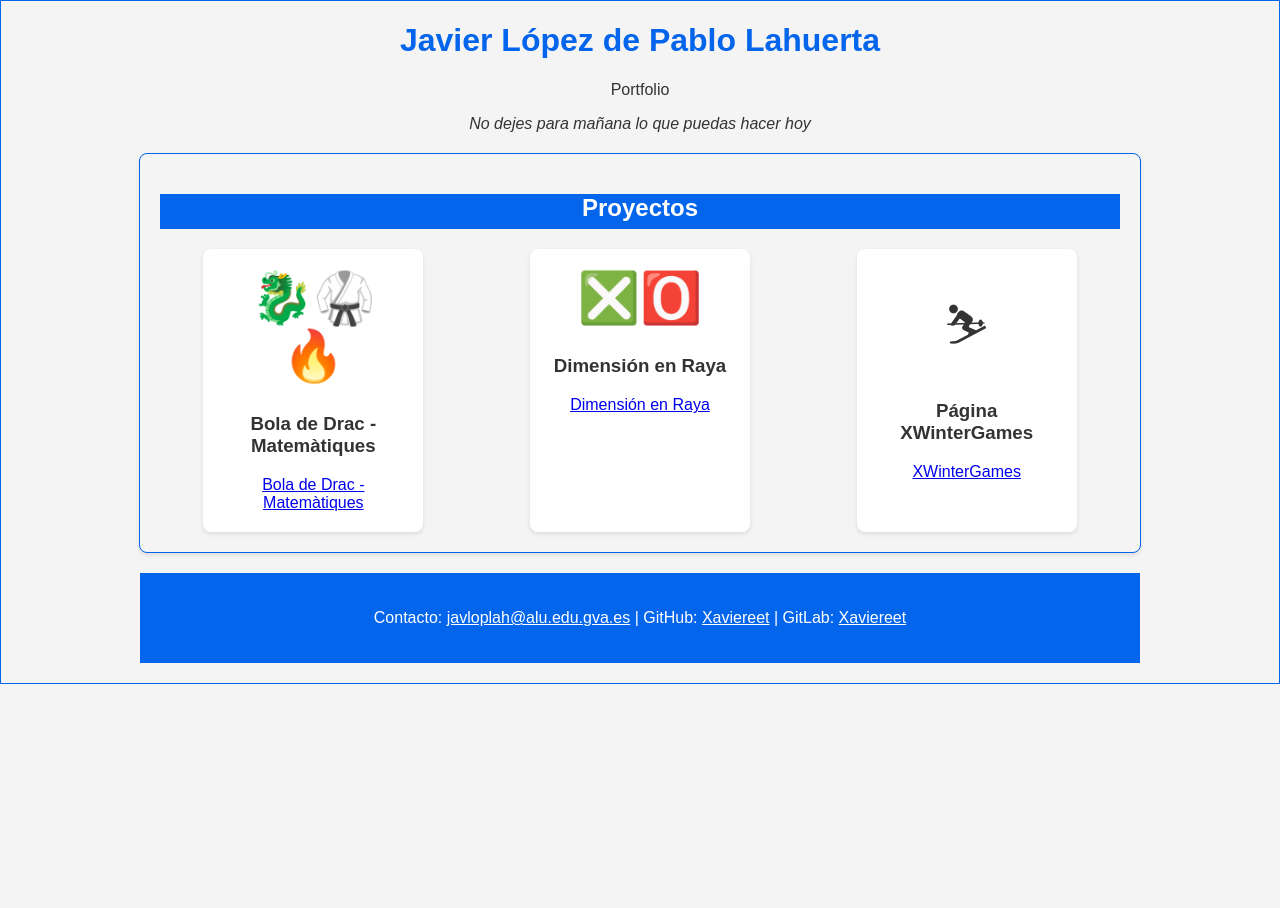
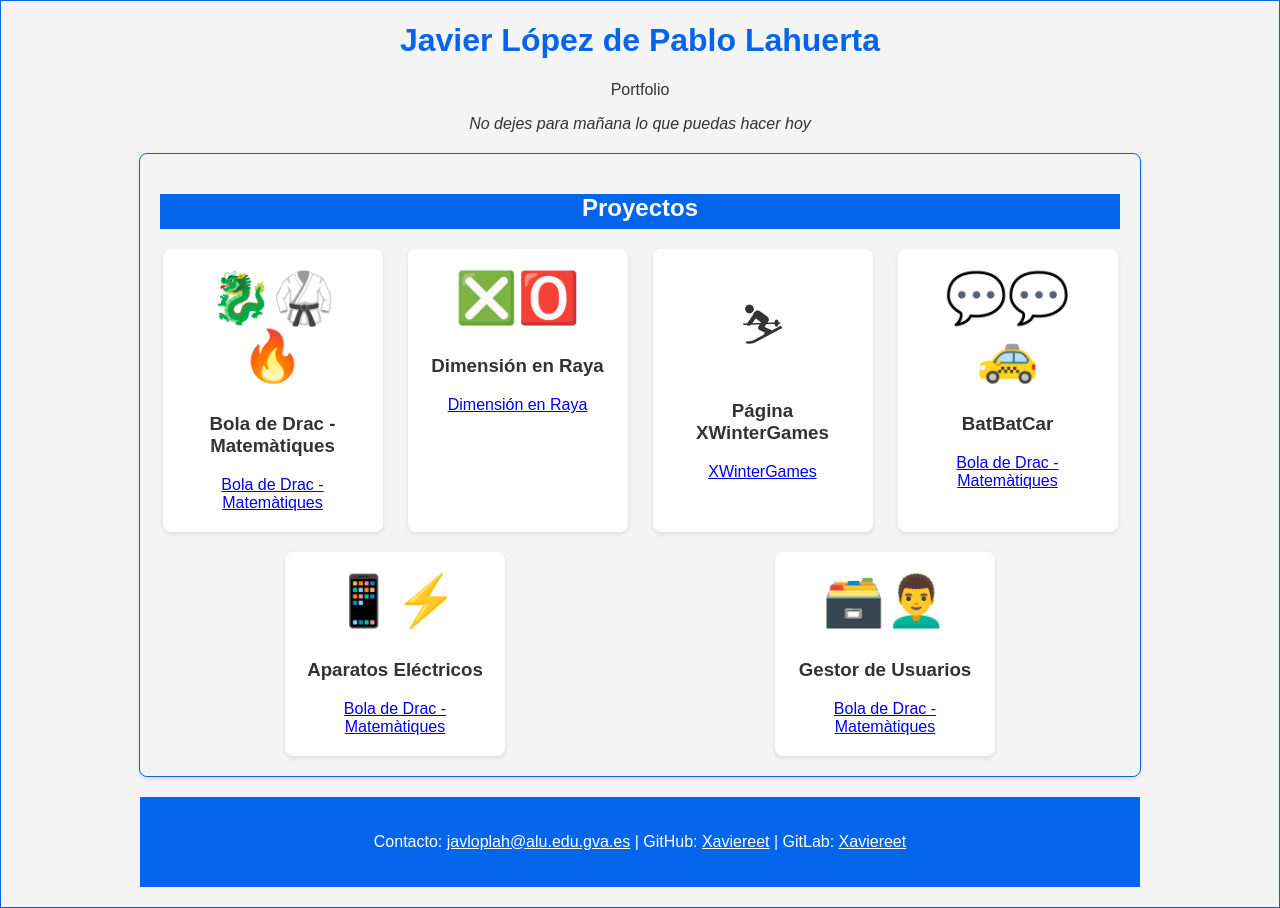
Before and after one commit to Xaviereet/Xaviereet.github.io, a plain HTML site: page portfolio.html in a window 1280 px wide. Before the commit the page ends 800 px from the top, so only its background shows below. Drawn offline with Linux system fonts and the light colour scheme.

Commit message:
actualizar

```diff
--- a/portfolio.html
+++ b/portfolio.html
@@ -30,6 +30,21 @@
                 <h3>Página XWinterGames</h3>
                 <a href="https://github.com/Xaviereet/llenguatges-UD04A02.git">XWinterGames</a>
             </div>
+            <div class="project">
+                <span>💬💬🚕</span>
+                <h3>BatBatCar</h3>
+                <a href="https://gitlab.com/entregas-prog-2023/javi-lopez/batbatcar.git">Bola de Drac - Matemàtiques</a>
+            </div>
+            <div class="project">
+                <span>📱⚡</span>
+                <h3>Aparatos Eléctricos</h3>
+                <a href="https://gitlab.com/paco-javi/Act13-AparatosElectronicos.git">Bola de Drac - Matemàtiques</a>
+            </div>
+            <div class="project">
+                <span>🗃️👨‍🦱</span>
+                <h3>Gestor de Usuarios</h3>
+                <a href="https://gitlab.com/entregas-prog-2023/javi-lopez/gestorusuarios.git">Bola de Drac - Matemàtiques</a>
+            </div>
         </div>
     </section>
     <footer>
```
Also changed, not shown: index.html (+4 -3 lines).
